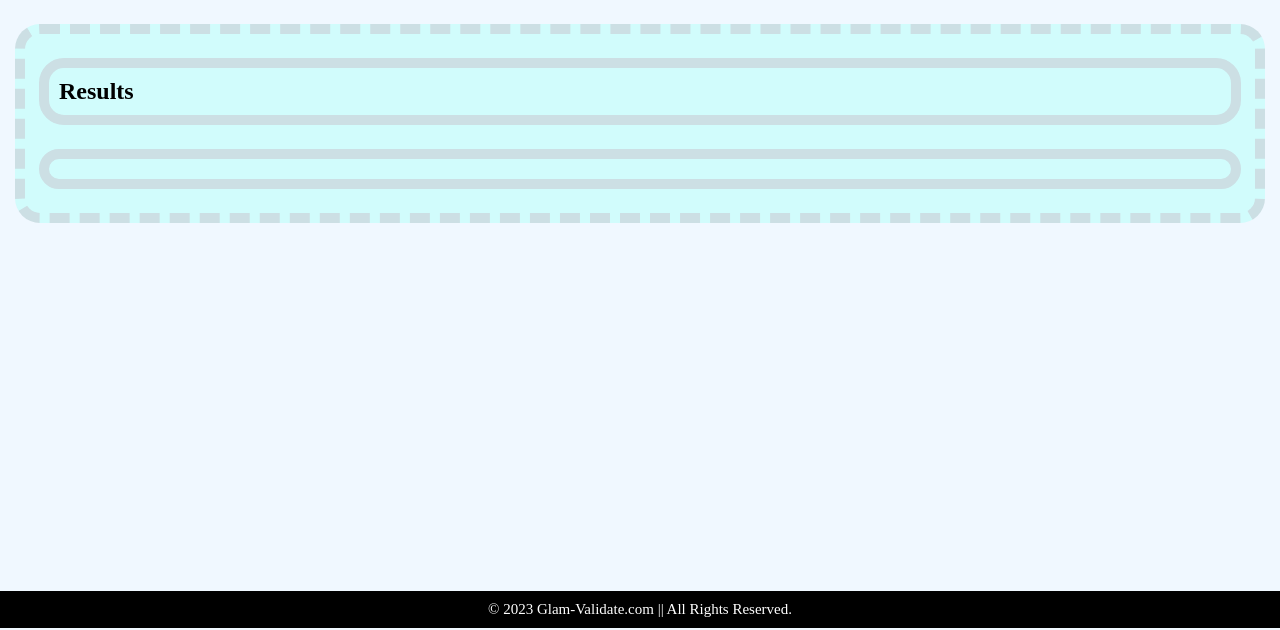
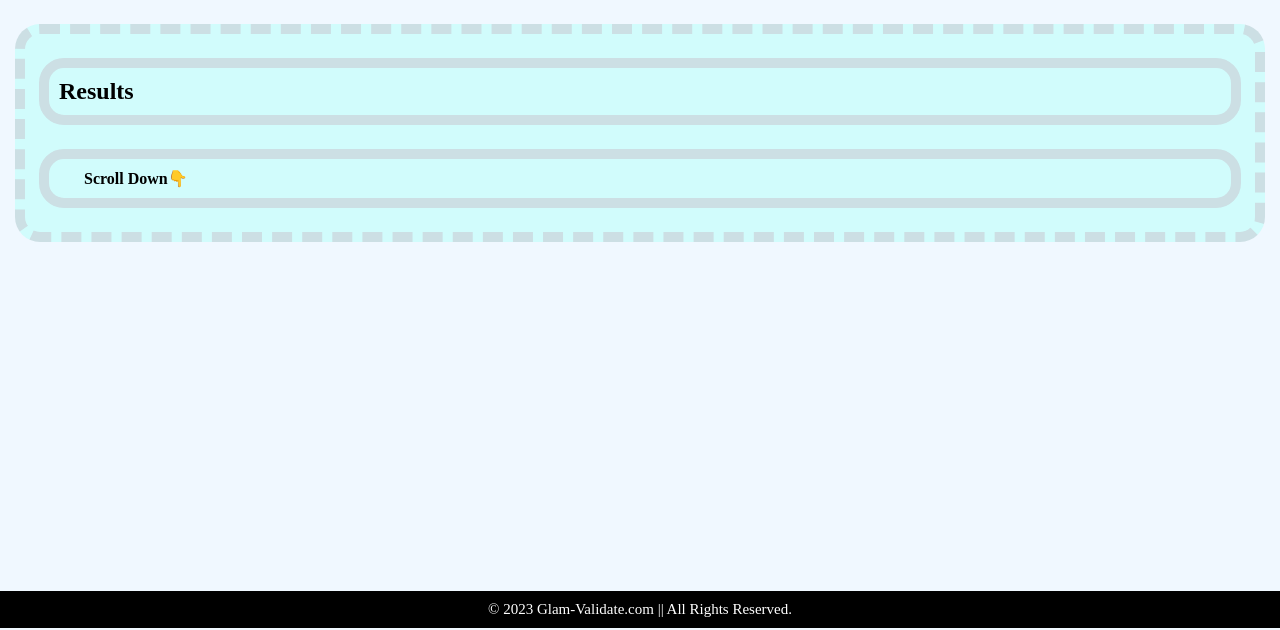
Before and after one commit to Manav2105/EmailValidatorGLM, a plain HTML site: page index.html in a window 1280 px wide. Shown: the part 170-800 px from the top of the page. Drawn offline with Linux system fonts and the light colour scheme.

Commit message:
Update index.html

```diff
--- a/index.html
+++ b/index.html
@@ -25,19 +25,18 @@
                 <h1>Enter your email to validate</h1>
             </div>
             <div class="input">
-
                 <input placeholder="Joe" type="text" id="firstName" required>
                 <input placeholder="Smith" type="text" id="lastName" required>
                 <input placeholder="google.com" type="text" id="companyName" required>
                 <input id="submitBtn" class="btn" type="submit" value="Generate Email Formats">
             </div>
         </div>
-
         <div id="result">
             <h2>Results</h2>
             <div class="validation-results">
                 <ul id="emailList"></ul>
                 <ul id="resultCont"></ul>
+                <p><b>Scroll Down👇</b></p>
             </div>
         </div>
     </main>
@@ -46,5 +45,4 @@
     </footer>
     <script src="script.js"></script>
 </body>
-
 </html>
```
